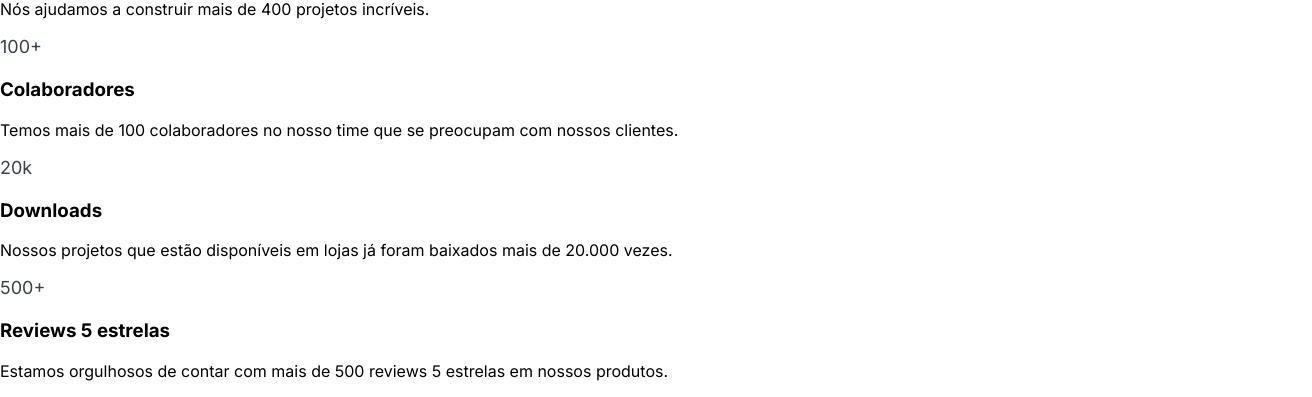
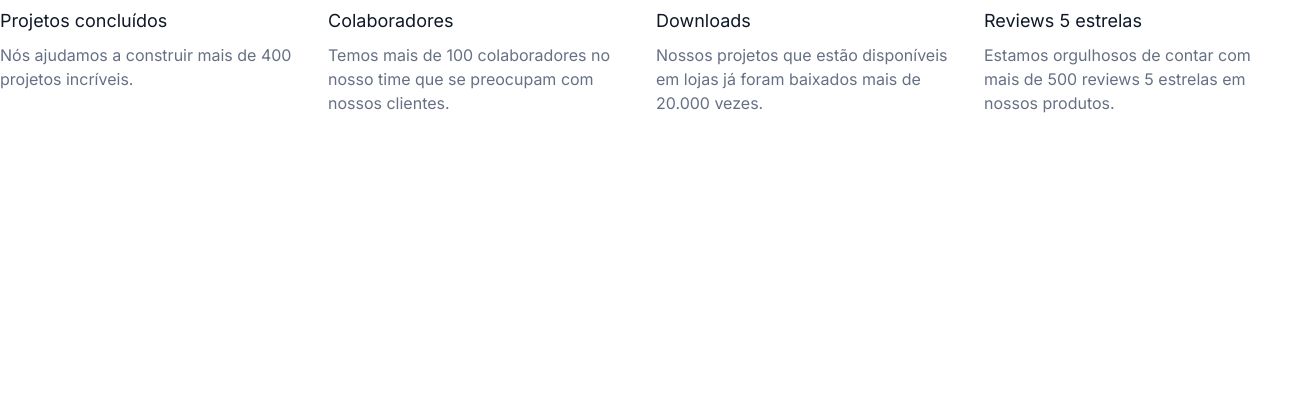
Before and after one commit to CarolineYasmim/OptimusTech, a plain HTML site: page index.html in a window 1280 px wide. Shown: the part 613-1010 px from the top of the page, 1312 px wide, since content can reach past the window. After the commit the page ends 824 px from the top, so only its background shows below. Drawn offline with Linux system fonts and the light colour scheme.

Commit message:
Métricas

```diff
--- a/css/styles.css
+++ b/css/styles.css
@@ -2,7 +2,8 @@
 
 body {
     margin: 0;
-    font-family: 'Inter', sans-serif;
+    font-family: 'Inter', sans-se if;
+    width: auto;
 }
 
 :root {
@@ -146,9 +147,9 @@ a {
     padding: 0 2rem;
     flex-direction: column;
     align-items: flex-start;
-    gap: 0.75rem;
     flex-shrink: 0;
 }
+
 
 .container-body h1 {
     color: var(--gray-900);
@@ -168,7 +169,10 @@ a {
     justify-content: center;
     width: 49.5rem;
     margin: 0;
+
+
 }
+
 
 .Content-body p {
     color: var(--Gray-500);
@@ -178,3 +182,72 @@ a {
     line-height: 1.875rem;
     text-align: center;
 }
+
+
+.metricas {
+    display: flex;
+    padding-bottom: 6rem;
+    flex-direction: column;
+    align-items: center;
+    align-self: stretch;
+}
+
+.container-metricas{
+    display: flex;
+    width: 80rem;
+    padding: 0rem 2rem;
+    flex-direction: column;
+    align-items: flex-start;
+    gap: 4rem;
+}
+
+.content-metricas {
+    display: flex;
+    align-items: flex-start;
+    gap: 2rem;
+    align-self: stretch;
+}
+
+.metricas-card {
+    display: flex;
+    flex-direction: column;
+    align-items: flex-start;
+    gap: 1.25rem;
+    flex: 1 0 0;
+}
+
+.metricas-card h1 {
+    color: var(--primary-color);
+    font-size: 3.75rem;
+    font-style: normal;
+    font-weight: 600;
+    line-height: 4.5rem; /* 120% */
+    letter-spacing: -0.075rem;
+}
+
+.text-metricas {
+    display: flex;
+    flex-direction: column;
+    align-items: flex-start;
+    gap: 0.5rem;
+    align-self: stretch;
+}
+
+.text-metricas h3 {
+    color: var(--gray-900);
+    font-size: 1.25rem;
+    font-size: 1.125rem;
+    font-style: normal;
+    font-weight: 500;
+    line-height: 1.75rem;
+    margin: 0;
+}
+
+.text-metricas p {
+    color: var(--Gray-500);
+    font-size: 1rem;
+    font-style: normal;
+    font-weight: 400;
+    line-height: 1.5rem;
+    margin: 0;
+}
--- a/index.html
+++ b/index.html
@@ -40,36 +40,36 @@
         </div>
     </section>
 
-    <section class="Métricas">
+    <section class="metricas">
         <div class="container-metricas">
-            <div class="Content-metricas">
-                <div class="metricas-item">
-                    <H1>400+</H1>
-                    <div class="Text-metricas">
+            <div class="content-metricas">
+                <div class="metricas-card">
+                 <H1>400+</H1>
+                    <div class="text-metricas">
                         <h3>Projetos concluídos</h3>
                         <p>Nós ajudamos a construir mais de 400 projetos incríveis.</p>
                     </div>
                 </div>
 
-                <div class="metricas-item">
+                <div class="metricas-card">
                     <H1>100+</H1>
-                    <div class="Text-metricas">
+                    <div class="text-metricas">
                         <h3>Colaboradores</h3>
                         <p>Temos mais de 100 colaboradores no nosso time que se preocupam com nossos clientes.</p>
                     </div>
                 </div>
 
-                <div class="metricas-item">
+                <div class="metricas-card ">
                     <H1>20k</H1>
-                    <div class="Text-metricas">
+                    <div class="text-metricas">
                         <h3>Downloads</h3>
                         <p>Nossos projetos que estão disponíveis em lojas já foram baixados mais de 20.000 vezes.</p>
                     </div>
                 </div>
 
-                <div class="metricas-item">
+                <div class="metricas-card ">
                     <H1>500+</H1>
-                    <div class="Text-metricas">
+                    <div class="text-metricas">
                         <h3>Reviews 5 estrelas</h3>
                         <p>Estamos orgulhosos de contar com mais de 500 reviews 5 estrelas em nossos produtos.</p>
                     </div>
```
